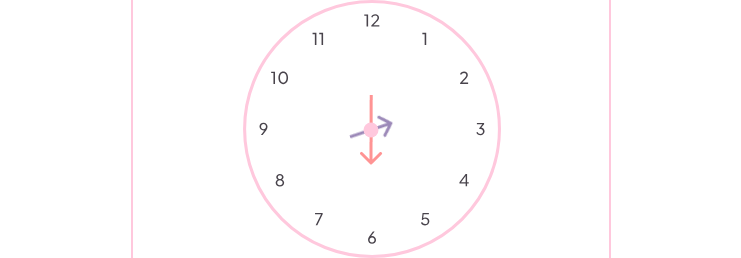
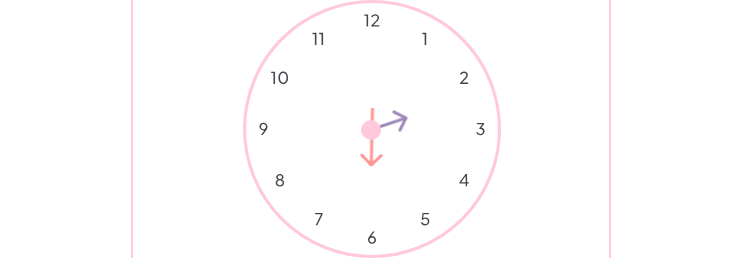
Before and after one commit to Amin-Ansari/My-to-do-list, a React (Create React App) app: page / in a window 1280 px wide. Shown: the part 201-459 px from the top of the page, without its empty margins (269-1010 px from the left). Built offline with nearby package versions, Linux system fonts and the light colour scheme.

Commit message:
The clock's arrows are fixed

```diff
--- a/src/Components/Data/Clock.css
+++ b/src/Components/Data/Clock.css
@@ -25,8 +25,8 @@
   top: 50%;
   left: 50%;
   transform: translate(-50%, -50%);
-  width: 15px;
-  height: 15px;
+  width: 20px;
+  height: 20px;
   border-radius: 50%;
   background-color: #ffc8dd;
 }
```
Also changed, not shown: src/images/arrow-1.png, src/images/arrow-2.png.
